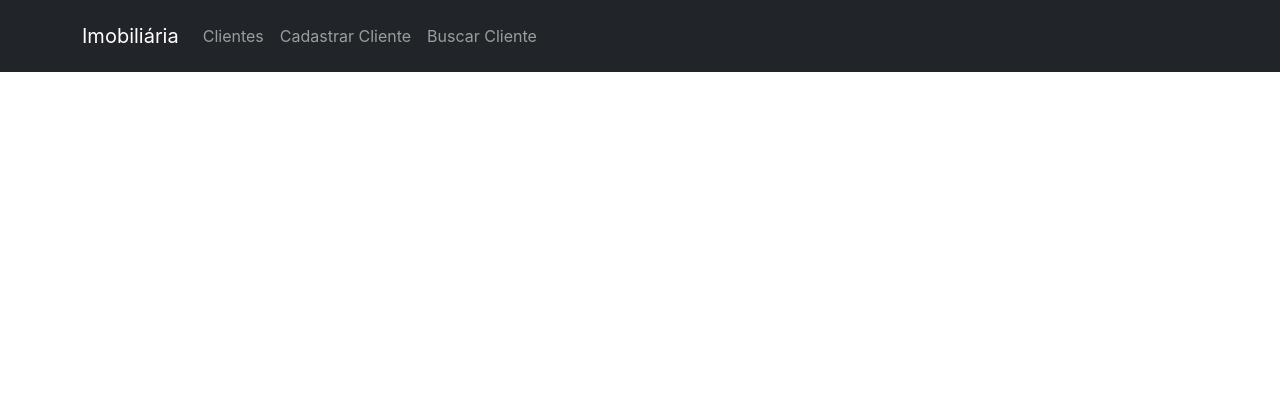
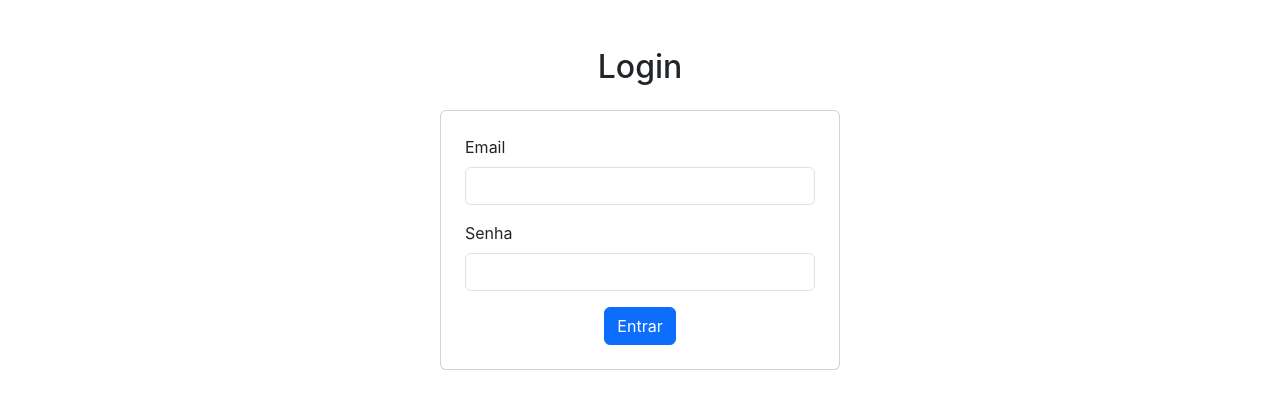
Before and after one commit to moraisgabriel16/imobiliaria, a React (Create React App) app: page /imobiliaria/login in a window 1280 px wide. Shown: the top 408 px of the page. Built offline with nearby package versions, Linux system fonts and the light colour scheme.

Commit message:
login mock

```diff
--- a/src/App.js
+++ b/src/App.js
@@ -1,26 +1,41 @@
 // src/App.js
 import React from 'react';
-import { BrowserRouter as Router, Route, Routes, Navigate } from 'react-router-dom';
+import { BrowserRouter as Router, Route, Routes, Navigate, useLocation } from 'react-router-dom';
 import Home from './pages/Home';
 import ClientesList from './pages/ClientesList';
 import ClienteDetails from './pages/ClienteDetails';
 import ClienteForm from './components/ClienteForm';
 import Navbar from './components/Navbar'; // Importar o Navbar
+import Login from './components/Login'; // Importar o Login
 
 function App() {
     return (
         <Router basename="/imobiliaria">
-            <Navbar />  {/* Adiciona o Navbar para navegação persistente */}
+            <AppContent /> {/* Novo componente para controlar o conteúdo da aplicação */}
+        </Router>
+    );
+}
+
+function AppContent() {
+    const location = useLocation();
+
+    // Verifica se está na página de login, caso esteja não renderiza a Navbar
+    const isLoginPage = location.pathname === '/login';
+
+    return (
+        <>
+            {!isLoginPage && <Navbar />}  {/* Renderiza a Navbar apenas se não estiver na rota de login */}
             <div className="container mt-4">
                 <Routes>
-                    <Route path="/" element={<Navigate to="/home" />} /> {/* Redireciona a rota base para a Home */}
+                    <Route path="/" element={<Navigate to="/login" />} /> {/* Redireciona a rota base para o Login */}
+                    <Route path="/login" element={<Login />} />
                     <Route path="/home" element={<Home />} />
                     <Route path="/clientes" element={<ClientesList />} />
                     <Route path="/clientes/:cpf" element={<ClienteDetails />} />
                     <Route path="/cadastro-cliente" element={<ClienteForm />} />
                 </Routes>
             </div>
-        </Router>
+        </>
     );
 }
 
--- /dev/null
+++ b/src/components/Login.js
@@ -0,0 +1,61 @@
+// src/components/Login.js
+import React, { useState } from 'react';
+import { useNavigate } from 'react-router-dom';
+
+function Login() {
+    const [email, setEmail] = useState('');
+    const [password, setPassword] = useState('');
+    const [error, setError] = useState('');
+
+    const navigate = useNavigate();
+
+    // Defina os emails permitidos
+    const allowedEmails = ['adm@seistema.com', 'ale@sistema.com'];
+
+    const handleLogin = (e) => {
+        e.preventDefault();
+
+        // Verificar se o email é permitido
+        if (allowedEmails.includes(email) && password === '123456') { // A senha aqui é fictícia para demonstrar
+            navigate('/home');
+        } else {
+            setError('Email ou senha inválidos.');
+        }
+    };
+
+    return (
+        <div className="container mt-5">
+            <h2 className="text-center mb-4">Login</h2>
+            <div className="card mx-auto p-4" style={{ maxWidth: '400px' }}>
+                <form onSubmit={handleLogin}>
+                    <div className="mb-3">
+                        <label className="form-label">Email</label>
+                        <input
+                            type="email"
+                            className="form-control"
+                            value={email}
+                            onChange={(e) => setEmail(e.target.value)}
+                            required
+                        />
+                    </div>
+                    <div className="mb-3">
+                        <label className="form-label">Senha</label>
+                        <input
+                            type="password"
+                            className="form-control"
+                            value={password}
+                            onChange={(e) => setPassword(e.target.value)}
+                            required
+                        />
+                    </div>
+                    {error && <p className="text-danger text-center">{error}</p>}
+                    <div className="text-center">
+                        <button type="submit" className="btn btn-primary">Entrar</button>
+                    </div>
+                </form>
+            </div>
+        </div>
+    );
+}
+
+export default Login;
```
